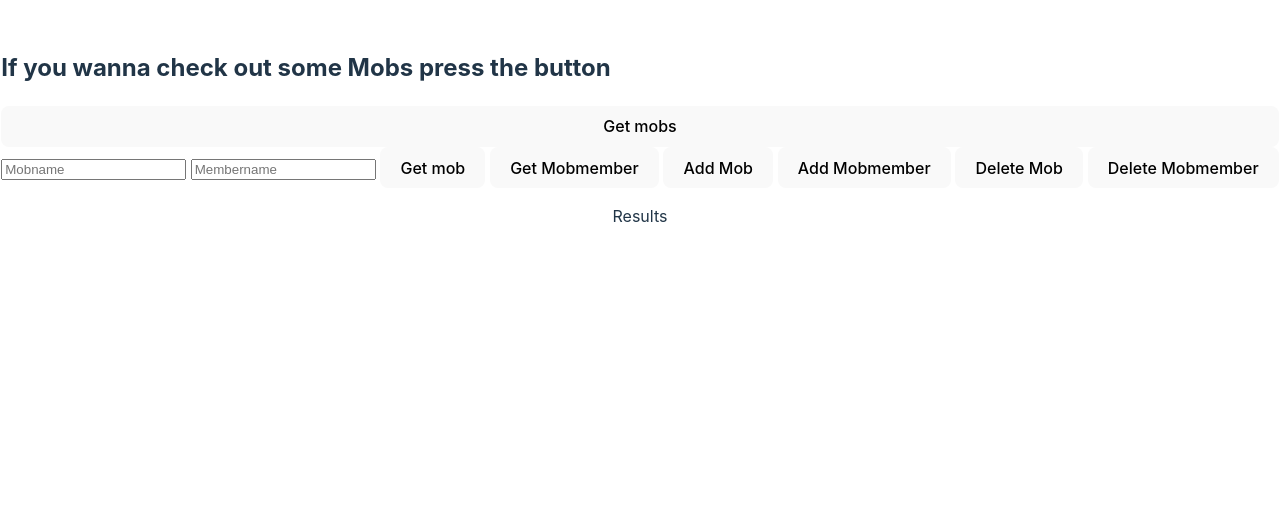
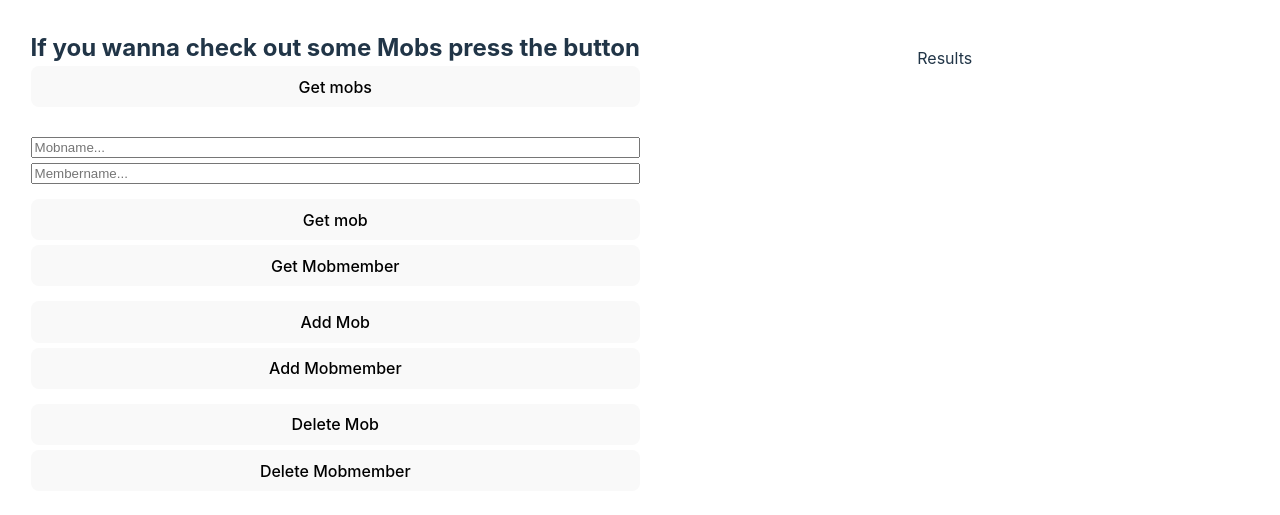
Before and after one commit to TBD-salt-23/lab-mobster-123, a website built with Vite: page index.html in a window 1280 px wide. Shown: the part 95-610 px from the top of the page. Built offline with nearby package versions, Linux system fonts and the light colour scheme.

Commit message:
style: grid

```diff
--- a/index.html
+++ b/index.html
@@ -18,21 +18,21 @@
         </div>
       </section>
 
-      <section>
-        <input type="text" id="mobtext" placeholder="Mobname" />
-        <input type="text" id="membertext" placeholder="Membername" />
+      <section id="results">
+        <div class="results-container">
+          <p class="res-paragraph">Results</p>
+        </div>
+      </section>
+
+      <section class="button__section">
+        <input type="text" id="mobtext" placeholder="Mobname..." />
+        <input type="text" id="membertext" placeholder="Membername..." />
         <button id="get-mob">Get mob</button>
         <button id="get-mobmember">Get Mobmember</button>
         <button id="add-mob">Add Mob</button>
         <button id="add-mob-member">Add Mobmember</button>
         <button id="delete-mob">Delete Mob</button>
         <button id="delete-mobmember">Delete Mobmember</button>
-      </section>
-
-      <section id="results">
-        <div class="results-container">
-          <p class="res-paragraph">Results</p>
-        </div>
       </section>
     </main>
 
--- a/src/style.css
+++ b/src/style.css
@@ -28,7 +28,26 @@ h1 {
   line-height: 1.1;
 }
 
-.base-section {}
+h2 {
+  margin: 0;
+}
+
+main {
+  display: grid;
+  grid-template-rows: 2fr;
+  grid-template-columns: 1fr 1fr;
+}
+
+.button__section {
+  margin-top: 20px;
+  display: flex;
+  flex-direction: column;
+  gap: 5px;
+}
+
+.button__section> :nth-child(odd) {
+  margin-top: 10px;
+}
 
 .get-mobs {
   display: flex;
```
